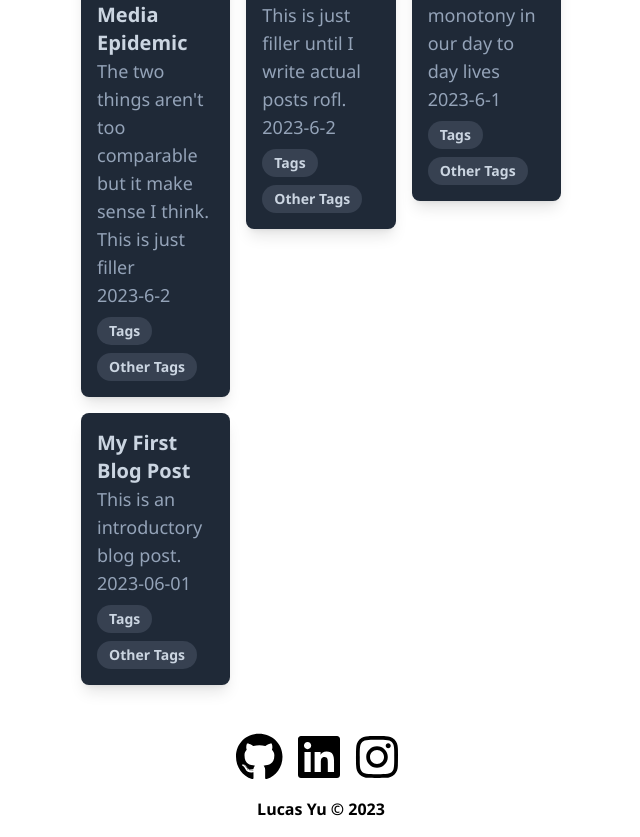
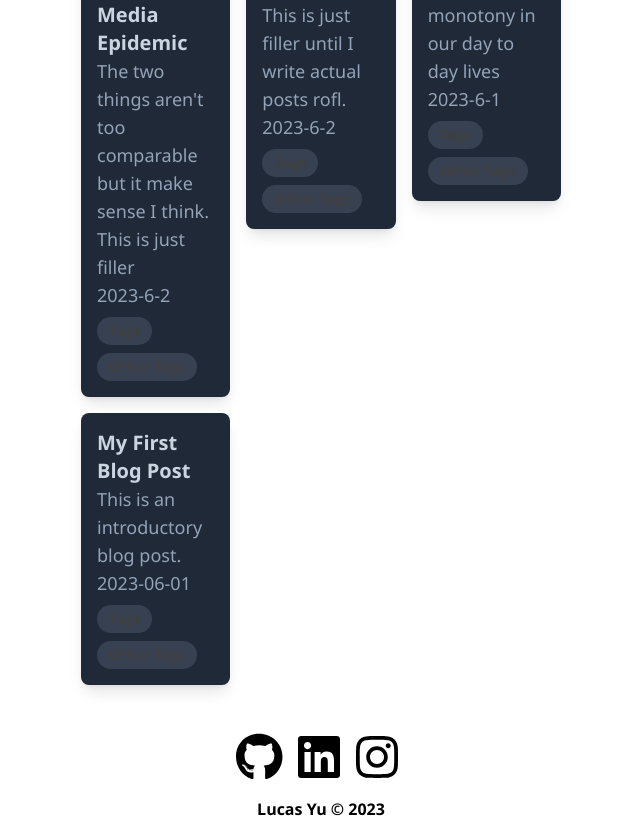
Before and after one commit to loafisgood/lucas-yu, a Next.js app: page /posts/1984Blog in a window 1280 px wide. Shown: the part 2960-3797 px from the top of the page, without its empty margins (319-959 px from the left). Built offline with nearby package versions, Linux system fonts and the light colour scheme.

Commit message:
fixed tags argument

```diff
--- a/app/posts/[slug]/page.tsx
+++ b/app/posts/[slug]/page.tsx
@@ -61,7 +61,7 @@ const PostPage = (props: any) => {
                 <h1 className="text-xl font-semibold text-slate-300">{post.title}</h1>
                 <p className="text-slate-400">{post.subtitle}</p>
                 <p className="text-slate-400">{post.date}</p>
-                {post.tags.map((tag: string) => (<span className="inline-block bg-gray-700 rounded-full px-3 py-1 text-sm font-semibold text-slate-300 mr-2 mt-2"> {tag}</span>))}
+                {post.tags.map((tags: string) => (<span className="inline-block bg-gray-700 rounded-full px-3 py-1 text-sm font-semibold mr-2 mt-2"> {tags}</span>))}
               </div>
             </Link>
           ))}
--- a/app/projectposts/[slug]/page.tsx
+++ b/app/projectposts/[slug]/page.tsx
@@ -39,7 +39,7 @@ const PostProjectPage = (props: any) => {
 
         </div>
 
-        {post.data.tags.map((tag: string) => (<span className="inline-block bg-gray-800 -my-10 rounded-full px-3 py-1 text-sm font-semibold text-slate-300 mr-2 "> {tag}</span>))}
+        {post.data.tags.map((tags: string) => (<span  className="inline-block bg-gray-800 -my-10 rounded-full px-3 py-1 text-sm font-semibold text-slate-300 mr-2 "> {tags}</span>))}
         <hr className="my-4"></hr>
       </div>
 
```
